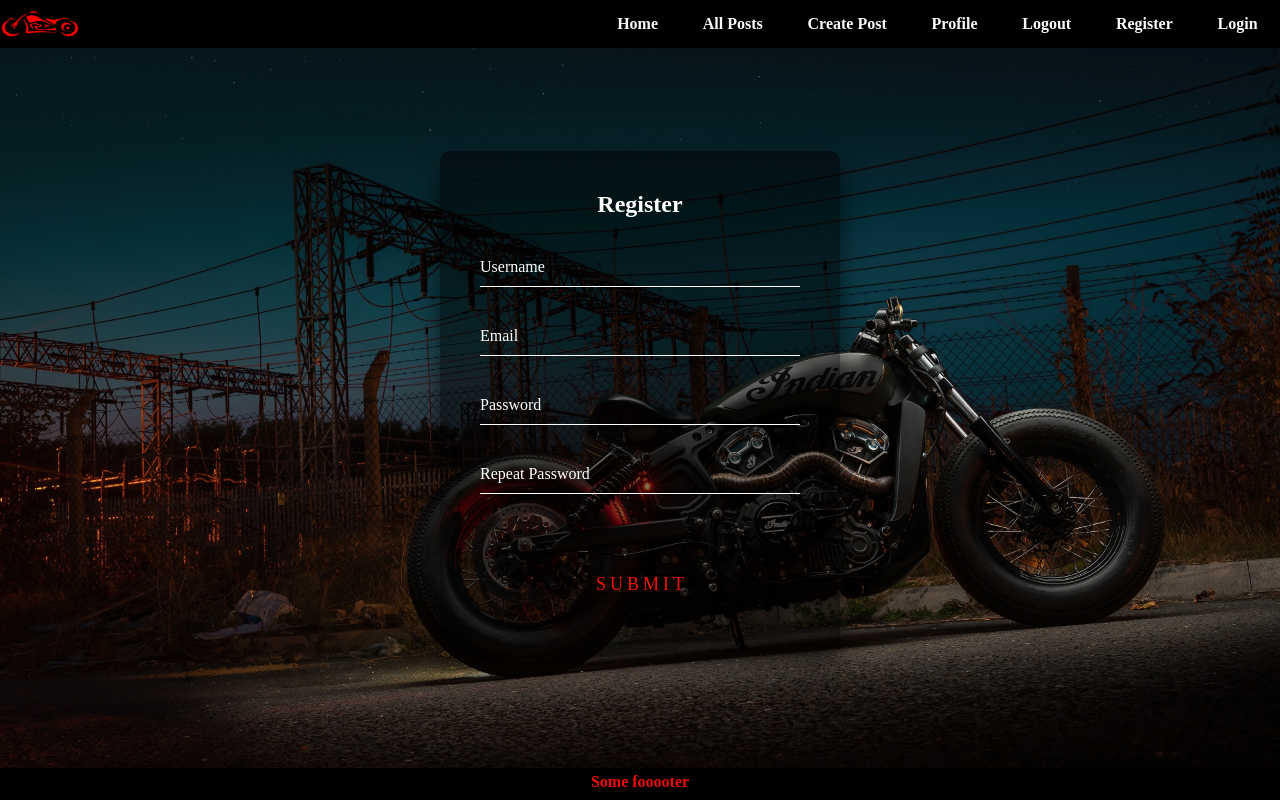
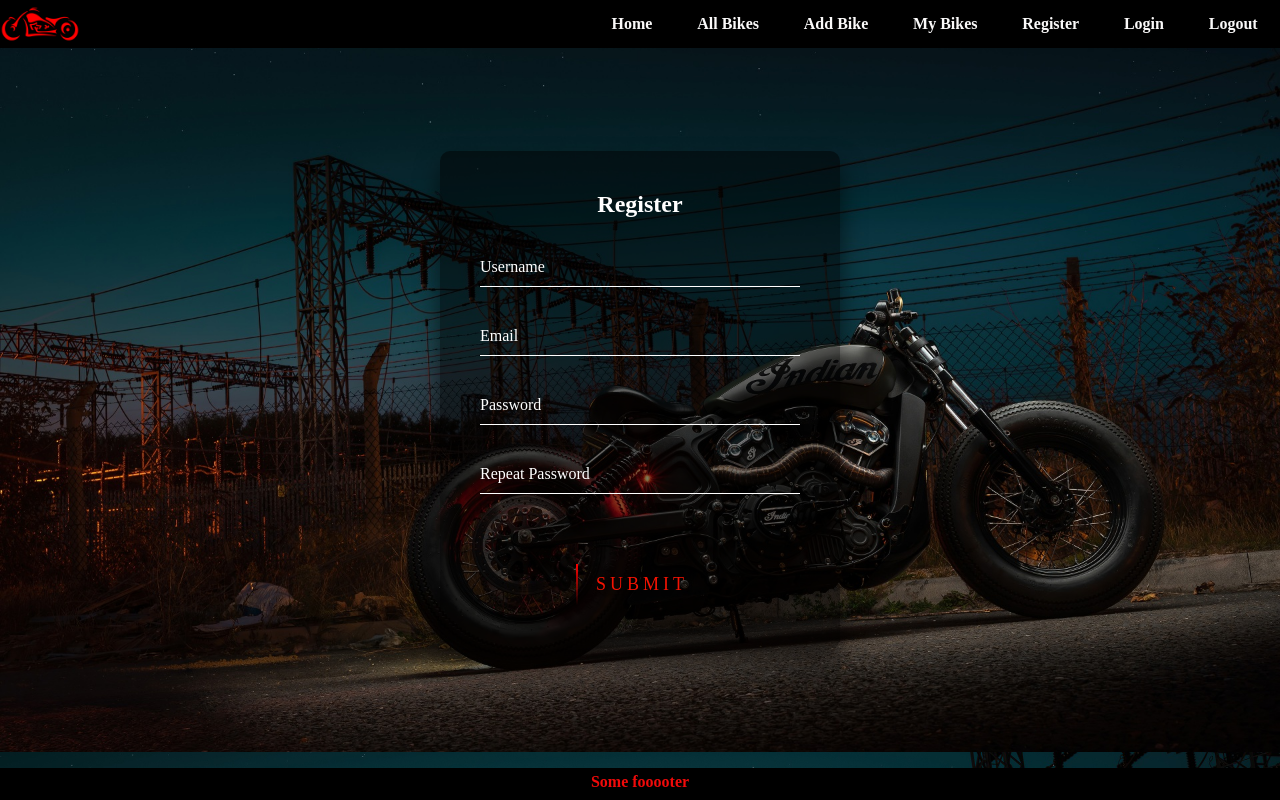
Before and after one commit to 2HEADSs/SPA-Angular, an Angular app in the folder motorcycle-app/: page /auth/register in a window 1280 px wide. Built offline with nearby package versions, Linux system fonts and the light colour scheme.

Commit message:
update css

```diff
--- a/motorcycle-app/src/app/auth/register/register.component.css
+++ b/motorcycle-app/src/app/auth/register/register.component.css
@@ -97,7 +97,7 @@ html {
   left: -100%;
   width: 100%;
   height: 2px;
-    background: linear-gradient(90deg, transparent, #f80202);
+  background: linear-gradient(90deg, transparent, #ff0000);
   animation: btn-anim1 1s linear infinite;
 }
 
@@ -115,7 +115,7 @@ html {
   right: 0;
   width: 2px;
   height: 100%;
-    background: linear-gradient(180deg, transparent, #ffffff);
+  background: linear-gradient(180deg, transparent, #ff0000);
   animation: btn-anim2 1s linear infinite;
   animation-delay: .25s
 }
@@ -134,7 +134,7 @@ html {
   right: -100%;
   width: 100%;
   height: 2px;
-    background: linear-gradient(270deg, transparent, #ff0800);
+  background: linear-gradient(270deg, transparent, #ff0000);
   animation: btn-anim3 1s linear infinite;
   animation-delay: .5s
 }
@@ -153,7 +153,7 @@ html {
   left: 0;
   width: 2px;
   height: 100%;
-    background: linear-gradient(360deg, transparent, #000000);
+  background: linear-gradient(360deg, transparent, #ff0000);
   animation: btn-anim4 1s linear infinite;
   animation-delay: .75s
 }
--- a/motorcycle-app/src/app/core/header/header.component.css
+++ b/motorcycle-app/src/app/core/header/header.component.css
@@ -1,7 +1,7 @@
 
 nav img {
     width: 80px;
-    height: 50px;
+    height: 65px;
     /* margin-left: 40px; */
     color: white;
 }
--- a/motorcycle-app/src/app/core/header/header.component.html
+++ b/motorcycle-app/src/app/core/header/header.component.html
@@ -1,15 +1,20 @@
 <nav>
     <img id="logo-img" src="../../../assets/motorcycles-logo-400x300.png" alt="logo-img">
-        <ul>
-            <li><a routerLink="/">Home</a></li>
-            <li><a routerLink="/">All Posts</a></li>
-
-            <li><a href="/catalog/create">Create Post</a></li>
-            <li><a href="/profile">Profile</a></li>
-            <li><a href="/user/logout">Logout</a></li>
-
+    <ul>
+        <li><a routerLink="/">Home</a></li>
+        <li><a routerLink="/">All Bikes</a></li>
+        <ng-container>
+            <li><a href="/catalog/create">Add Bike</a></li>
+            <li><a href="/profile">My Bikes</a></li>
+        </ng-container>
+        <ng-container>
             <li><a routerLink="/auth/register">Register</a></li>
             <li><a routerLink="/auth/login">Login</a></li>
-        </ul>
+        </ng-container>
+        <ng-container>
+            <li><a href="/user/logout">Logout</a></li>
+        </ng-container>
+
+    </ul>
 
 </nav>
--- a/motorcycle-app/src/styles.css
+++ b/motorcycle-app/src/styles.css
@@ -14,5 +14,5 @@ body{
     background-size: cover;
     background-position: center;
     width: 100%;
-    height: calc(100vh - 5rem);
+    height: calc(100vh - 6rem);
 }
```
Lines whose indentation alone changed are shown as unchanged.
